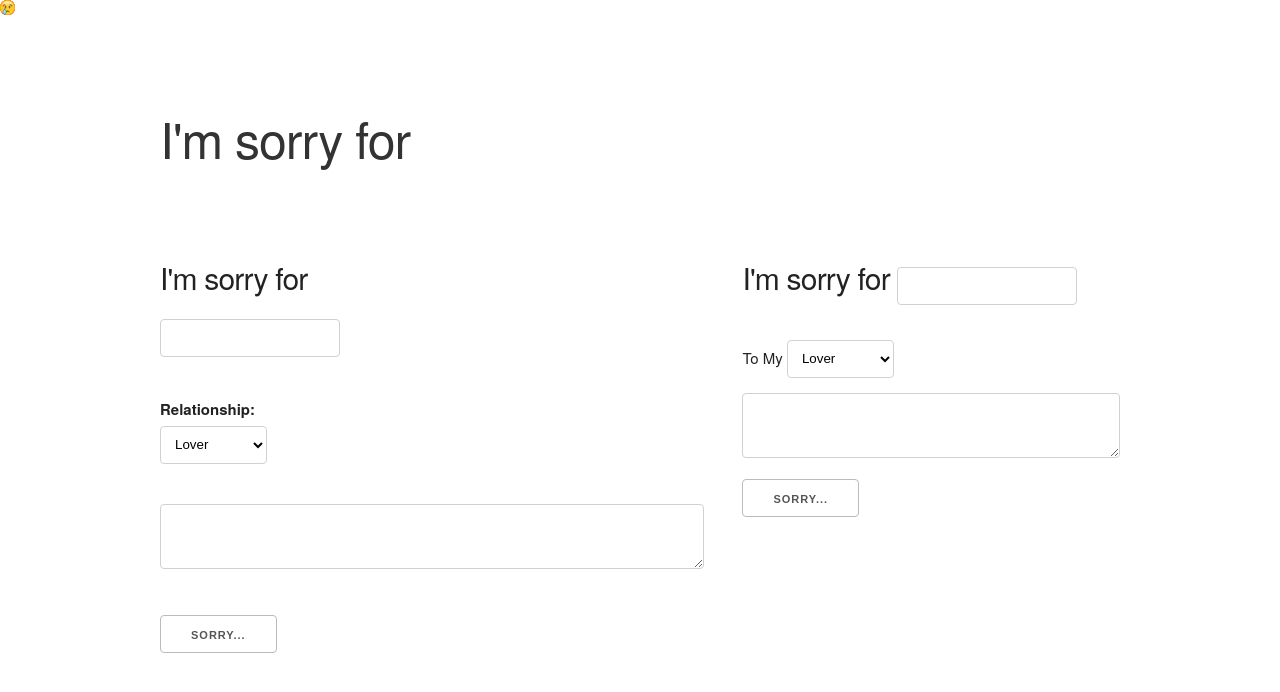
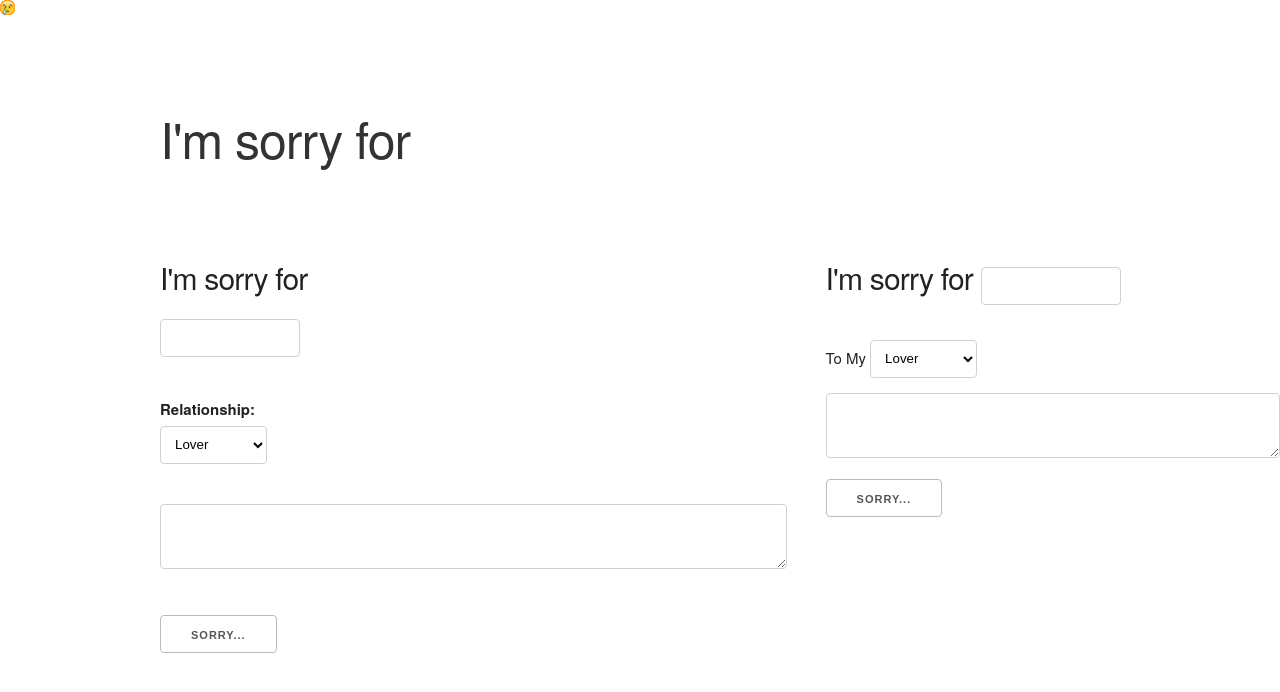
Before and after one commit to Emceelamb/2l2l, a Django app: page /sorry in a window 1280 px wide. Shown: the top 692 px of the page. Run offline with Django 3.2, Linux system fonts and the light colour scheme; some libraries are stand-ins or nearby versions.

Commit message:
reset db

```diff
--- a/sorry/static/css/styles.css
+++ b/sorry/static/css/styles.css
@@ -14,7 +14,7 @@ textarea{
 }
 
 #id_title {
-    width: 180px;
+    width: 140px;
 }
 
 
@@ -38,3 +38,14 @@ textarea{
 .hero-text {
     margin-top: 100px;
 }
+
+#id_text {
+  width:100%;
+}
+
+.sidebar .stuck{
+  width:100px;
+}
+.stuck {
+  position: fixed;
+}
--- a/sorry/templates/sorry/base.html
+++ b/sorry/templates/sorry/base.html
@@ -25,19 +25,22 @@
     </div>
     <div class="row">
 
-      <div class="seven columns" >
+      <div class="eight columns" >
         {% block content %}
         {% endblock %}
       </div>
-      <div class="five columns" >
+      <div class="four columns" >
+        <div class="side-bar stuck">
 
         <form method="POST" class="sorry-form">
           {% csrf_token %}
           <h4>I'm sorry for {{ form.title }}</h4>
           To My {{ form.relationship }}
+          <br/>
           {{ form.text }}
           <button type ="submit" class "save">Sorry...</button>
         </form>
+      </div>
       </div>
     </div>
   </div>
```
Also changed, not shown: db.sqlite3, sorry/migrations/0002_sorry_published_date.py (deleted), sorry/migrations/0002_sorry_relationship.py (added), sorry/migrations/0003_auto_20170825_0831.py (deleted), sorry/migrations/0004_auto_20170825_0833.py (deleted), sorry/migrations/0005_auto_20170825_0906.py (deleted), sorry/migrations/0006_auto_20170825_0908.py (deleted), sorry/migrations/0007_auto_20170825_0909.py (deleted).
